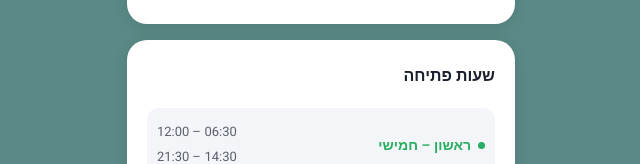
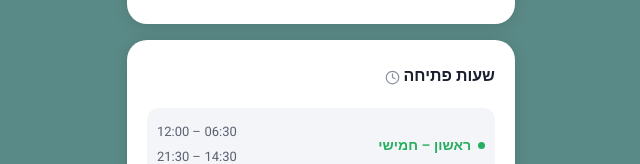
Before and after one commit to yahelargas/top-gym-project, a React (Vite) app: page / in a window 1280 px wide. Shown: the part 559-723 px from the top of the page, without its empty margins (319-959 px from the left). Built offline with nearby package versions, Linux system fonts and the light colour scheme; no server answers; the database is empty.

Commit message:
Refactor HoursCard component: replace isToday logic with days array for better day tracking, add ClockIcon for enhanced UI, and update card title to include the icon.

```diff
--- a/src/components/HoursCard/HoursCard.jsx
+++ b/src/components/HoursCard/HoursCard.jsx
@@ -2,18 +2,29 @@ import Card from "../Card/Card";
 import "./HoursCard.css";
 
 const HOURS = [
-  { day: "ראשון – חמישי", times: ["06:30 – 12:00", "14:30 – 21:30"], isToday: true  },
-  { day: "שישי",          times: ["06:30 – 14:00"],                   isToday: false },
-  { day: "שבת",           times: null,                                 isToday: false },
+  { day: "ראשון – חמישי", times: ["06:30 – 12:00", "14:30 – 21:30"], days: [0,1,2,3,4] },
+  { day: "שישי",          times: ["06:30 – 14:00"],                   days: [5]         },
+  { day: "שבת",           times: null,                                 days: [6]         },
 ];
 
+const ClockIcon = () => (
+  <svg width="15" height="15" viewBox="0 0 24 24" fill="none" stroke="currentColor" strokeWidth="2" strokeLinecap="round" strokeLinejoin="round" style={{ verticalAlign: "middle", marginLeft: "6px", color: "#8a90a0" }}>
+    <circle cx="12" cy="12" r="10"/>
+    <polyline points="12 6 12 12 16 14"/>
+  </svg>
+);
+
 export default function HoursCard() {
+  const today = new Date().getDay(); // 0=Sun, 5=Fri, 6=Sat
+
   return (
-    <Card title="שעות פתיחה">
-      {HOURS.map((row, i) => (
-        <div key={i} className={`hours-row${row.isToday ? " hours-row--today" : ""}`}>
-          <div className={`hours-row__day${row.isToday ? " hours-row__day--today" : ""}`}>
-            {row.isToday && <span className="hours-row__dot" />}
+    <Card title={<>שעות פתיחה <ClockIcon /></>}>
+      {HOURS.map((row, i) => {
+        const isToday = row.days.includes(today);
+        return (
+          <div key={i} className={`hours-row${isToday ? " hours-row--today" : ""}`}>
+            <div className={`hours-row__day${isToday ? " hours-row__day--today" : ""}`}>
+              {isToday && <span className="hours-row__dot" />}
               {row.day}
             </div>
             <div className="hours-row__times">
@@ -25,7 +36,8 @@ export default function HoursCard() {
               }
             </div>
           </div>
-      ))}
+        );
+      })}
     </Card>
   );
 }
```
Lines whose indentation alone changed are shown as unchanged.
